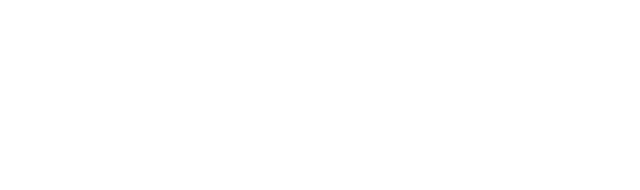
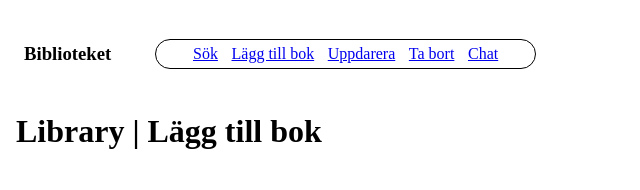
Before and after one commit to JohanCodeForFun/app, a website: page create.html in a window 1280 px wide. Shown: the whole page, without its empty margins (0-640 px from the left). Drawn offline with Linux system fonts and the light colour scheme.

Commit message:
add navbar and containers to each page

```diff
--- a/create.html
+++ b/create.html
@@ -4,9 +4,23 @@
   <meta charset="UTF-8">
   <meta http-equiv="X-UA-Compatible" content="IE=edge">
   <meta name="viewport" content="width=device-width, initial-scale=1.0">
-  <title>Document</title>
+  <title>Library | Lägg till bok</title>
+  <link rel="stylesheet" href="styles.css">
+
 </head>
-<body>
-
+<body class="body-container">
+  <nav>
+    <h3>Biblioteket</h3>
+    <ul>
+      <li><a href="/">Sök</a></li>
+      <li><a href="/create">Lägg till bok</a></li>
+      <li><a href="/update">Uppdarera</a></li>
+      <li><a href="/delete">Ta bort</a></li>
+      <li><a href="/chat">Chat</a></li>
+    </ul>
+  </nav>
+  <div class="main-container">
+  <h1>Library | Lägg till bok</h1>
+  </div>
 </body>
 </html>
```
Also changed, not shown: chat.html (+17 -3 lines), delete.html (+17 -3 lines), index.html (+3 -3 lines), update.html (+17 -3 lines).
